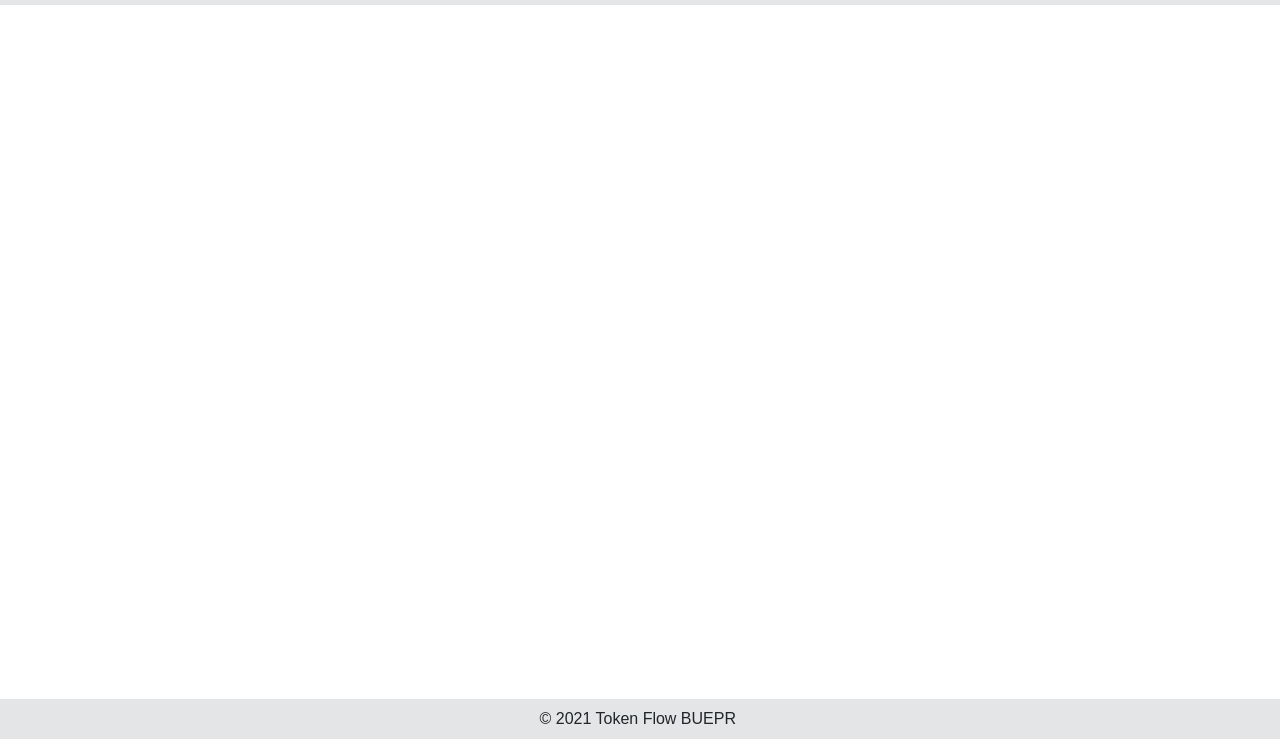
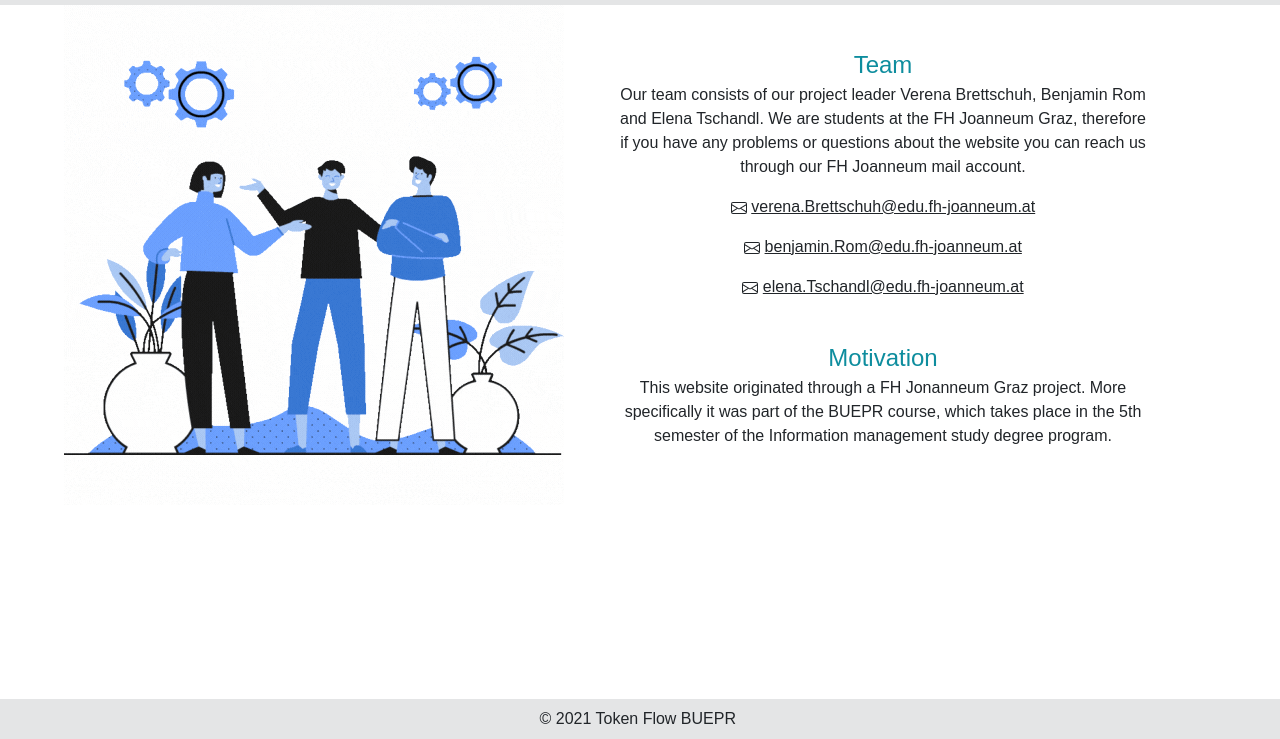
Before and after one commit to verena79/TokenFlow, a website: page about.html in a window 1280 px wide. Shown: the part 61-800 px from the top of the page. Drawn offline with nearby package versions, Linux system fonts and the light colour scheme.

Commit message:
AboutUs Design

```diff
--- a/about.html
+++ b/about.html
@@ -40,6 +40,48 @@
         </div>
       </nav>
 
+      <p>
+        <img src="./ressources/AboutUs.gif" style="float: left; padding-left: 5%; padding-bottom: 2%; margin-right: 50px;" alt="aboutGIF">
+      </p>
+
+      <div style="padding-right: 10%; padding-top: 2%;">
+        <div class="text-center">
+            <a style="color: #0e8d9e; font-size: 24px;">Team</a>
+        </div>
+            <p class="text-center">Our team consists of our project leader Verena Brettschuh, Benjamin Rom
+                and Elena Tschandl. We are students at the FH Joanneum Graz, therefore if you have
+                any problems or questions about the website you can reach us through our FH
+                Joanneum mail account.
+            </p>
+            <p class="text-center">
+                <svg xmlns="http://www.w3.org/2000/svg" width="16" height="16" fill="currentColor" class="bi bi-envelope" viewBox="0 0 16 16">
+                    <path d="M0 4a2 2 0 0 1 2-2h12a2 2 0 0 1 2 2v8a2 2 0 0 1-2 2H2a2 2 0 0 1-2-2V4Zm2-1a1 1 0 0 0-1 1v.217l7 4.2 7-4.2V4a1 1 0 0 0-1-1H2Zm13 2.383-4.708 2.825L15 11.105V5.383Zm-.034 6.876-5.64-3.471L8 9.583l-1.326-.795-5.64 3.47A1 1 0 0 0 2 13h12a1 1 0 0 0 .966-.741ZM1 11.105l4.708-2.897L1 5.383v5.722Z"/>
+                  </svg>
+                <a class="link-dark" href="mailto:verena.Brettschuh@edu.fh-joanneum.at">verena.Brettschuh@edu.fh-joanneum.at</a>
+            </p>
+            <p class="text-center">
+                <svg xmlns="http://www.w3.org/2000/svg" width="16" height="16" fill="currentColor" class="bi bi-envelope" viewBox="0 0 16 16">
+                    <path d="M0 4a2 2 0 0 1 2-2h12a2 2 0 0 1 2 2v8a2 2 0 0 1-2 2H2a2 2 0 0 1-2-2V4Zm2-1a1 1 0 0 0-1 1v.217l7 4.2 7-4.2V4a1 1 0 0 0-1-1H2Zm13 2.383-4.708 2.825L15 11.105V5.383Zm-.034 6.876-5.64-3.471L8 9.583l-1.326-.795-5.64 3.47A1 1 0 0 0 2 13h12a1 1 0 0 0 .966-.741ZM1 11.105l4.708-2.897L1 5.383v5.722Z"/>
+                  </svg>
+                <a class="link-dark" href="mailto:benjamin.Rom@edu.fh-joanneum.at">benjamin.Rom@edu.fh-joanneum.at</a>
+            </p>
+            <p class="text-center">
+                <svg xmlns="http://www.w3.org/2000/svg" width="16" height="16" fill="currentColor" class="bi bi-envelope" viewBox="0 0 16 16">
+                    <path d="M0 4a2 2 0 0 1 2-2h12a2 2 0 0 1 2 2v8a2 2 0 0 1-2 2H2a2 2 0 0 1-2-2V4Zm2-1a1 1 0 0 0-1 1v.217l7 4.2 7-4.2V4a1 1 0 0 0-1-1H2Zm13 2.383-4.708 2.825L15 11.105V5.383Zm-.034 6.876-5.64-3.471L8 9.583l-1.326-.795-5.64 3.47A1 1 0 0 0 2 13h12a1 1 0 0 0 .966-.741ZM1 11.105l4.708-2.897L1 5.383v5.722Z"/>
+                  </svg>
+                <a class="link-dark" href="mailto:elena.Tschandl@edu.fh-joanneum.at">elena.Tschandl@edu.fh-joanneum.at</a>
+            </p>
+      </div>
+
+      <div style="padding-top: 2%; padding-right: 10%;">
+        <div class="text-center">
+            <a style="color: #0e8d9e; font-size: 24px;">Motivation</a>
+        </div>
+            <p class="text-center">This website originated through a FH Jonanneum Graz project.
+                More specifically it was part of the BUEPR course, which takes place in the 5th
+                semester of the Information management study degree program.</p>
+      </div>
+
       <nav class="navbar fixed-bottom navbar-light" style="height: 40px;background-color:#e4e5e6;">
         <div class="container-fluid">
           <a style="padding-left: 42%;">
```
Also changed, not shown: ressources/AboutUs.gif (added).
